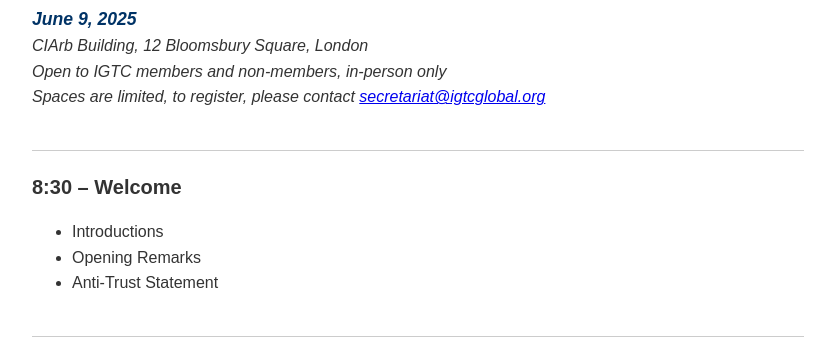
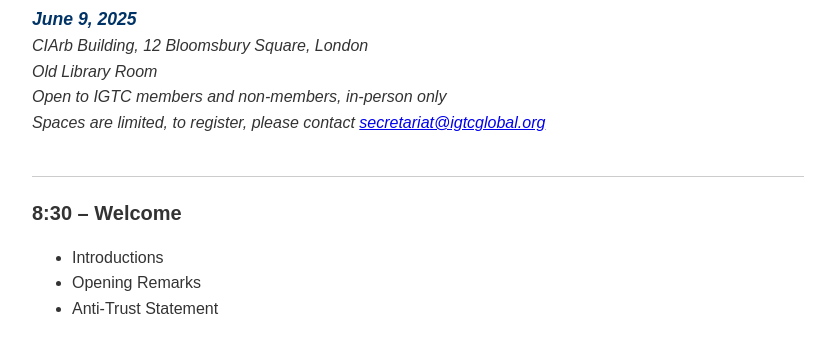
Before and after one commit to IGTCSecretariat/2025Strategy-Session, a plain HTML site: page index.html in a window 1280 px wide. Shown: the part 370-728 px from the top of the page, without its empty margins (222-1057 px from the left). Drawn offline with Linux system fonts and the light colour scheme.

Commit message:
Add files via upload

```diff
--- a/index.html
+++ b/index.html
@@ -55,6 +55,7 @@
 <p><em>
   <span style="font-weight: bold; font-size: 1.1em; color: #003366;">June 9, 2025</span><br>
   CIArb Building, 12 Bloomsbury Square, London<br>
+  Old Library Room<br>
   Open to IGTC members and non-members, in-person only<br>
   Spaces are limited, to register, please contact <a href="mailto:secretariat@igtcglobal.org">secretariat@igtcglobal.org</a></em>
 </em></p>
```
